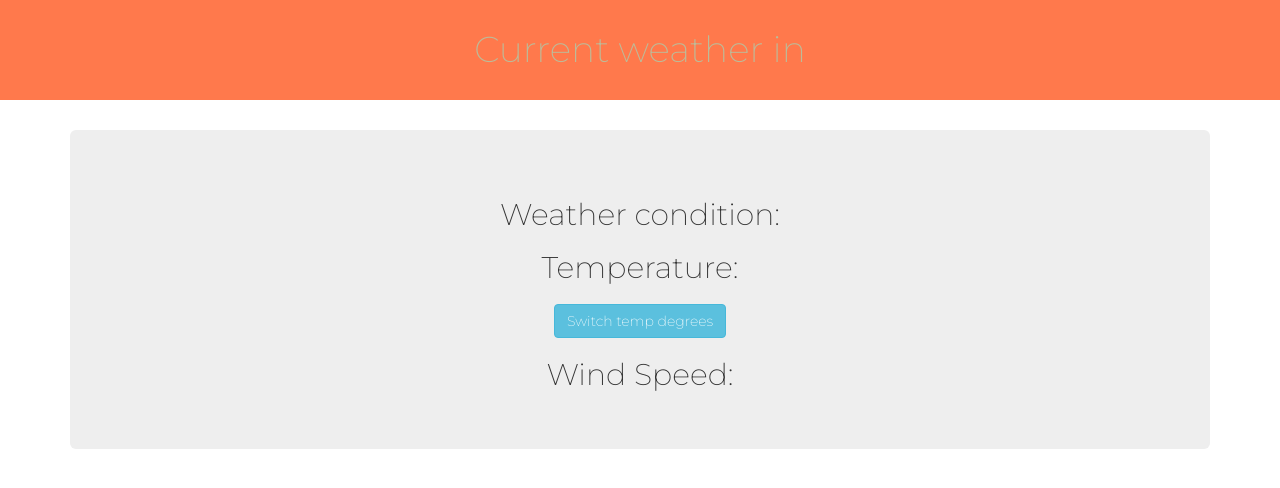
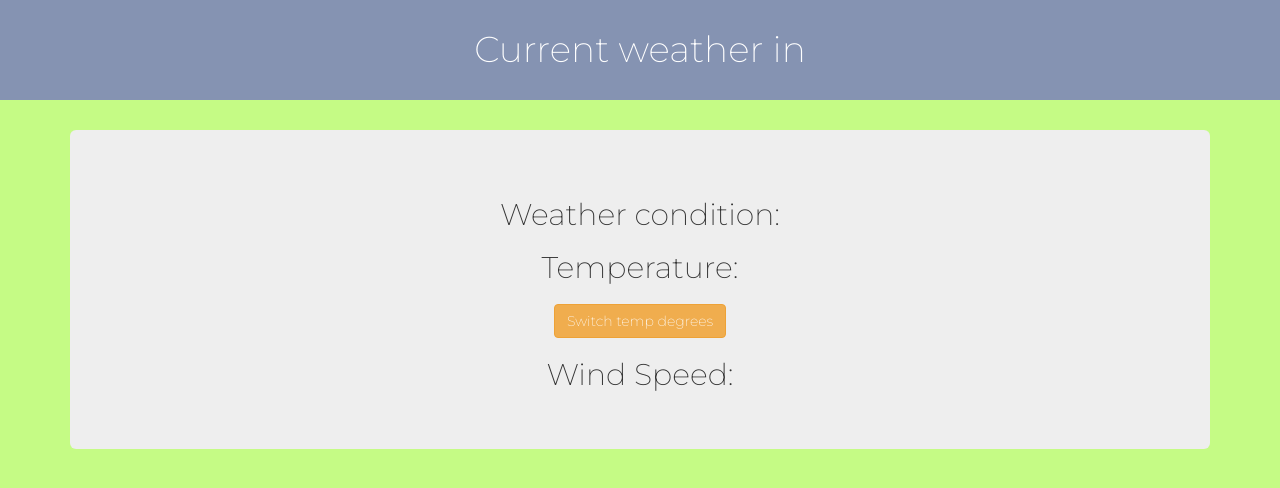
Before and after one commit to szelares/FreeCodeCamp-App, a plain HTML site: page index.html in a window 1280 px wide. Drawn offline with nearby package versions, Linux system fonts and the light colour scheme; no server answers.

Commit message:
Background color changed

```diff
--- a/index.html
+++ b/index.html
@@ -17,7 +17,7 @@
 	<div class="jumbotron">
     <h2 id="currentWeather">Weather condition: </h2>
     <h2>Temperature: <span id="currentTemp"></span><h2>
-      <button type="button" class="btn btn-info">Switch temp degrees</button>
+      <button type="button" class="btn btn-warning">Switch temp degrees</button>
       <h2 id="currentWind">Wind Speed: </h2>
 	</div>
   </div>
--- a/style.css
+++ b/style.css
@@ -5,14 +5,17 @@
 }
 /* colors '#16a085', '#27ae60', '#2c3e50', '#f39c12', '#e74c3c', '#9b59b6', '#FB6964', '#342224', "#472E32", "#BDBB99", "#77B1A9", "#73A857"
 */
+body {
+  background-color: #C5FB85;
+}
 .header {
-  background-color: #ff794c;
+  background-color: #8593B2;
   height: 100px;
   padding: 10px;
 }
 h1 {
 	text-align: center;
-	color: #BDBB99;
+	color: white;
 }
 .jumbotron {
   margin-top:30px;
```
